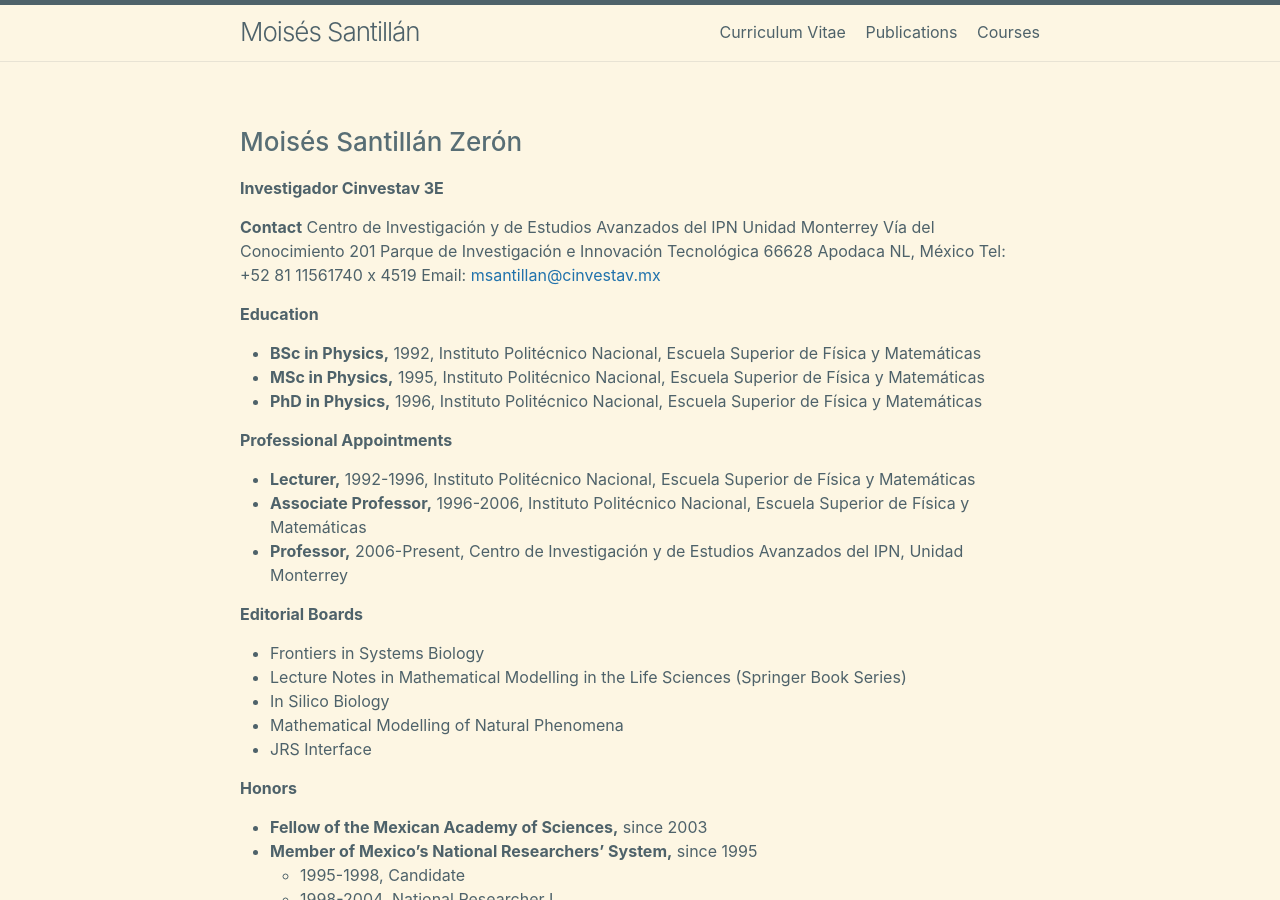
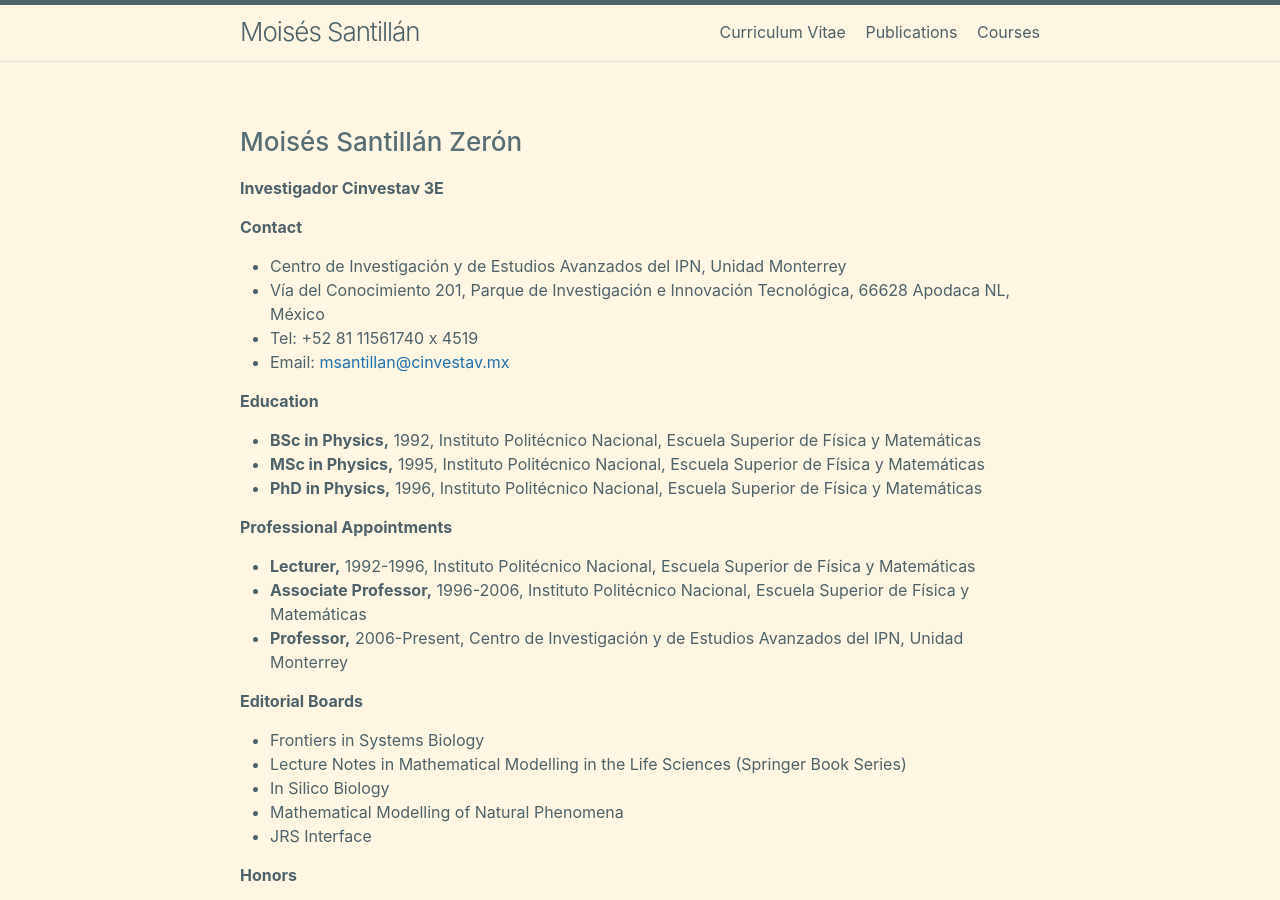
Before and after one commit to moises-santillan/moises-santillan.github.io, a Jekyll site: the page built from Curriculum.md, in a window 1280 px wide and 900 px high. Built offline with Jekyll 4.4.1, drawn with Linux system fonts in a browser that asks for light colours; nearby versions of some CDN libraries; part of the change alters nothing that is shown.

```diff
--- a/Curriculum.md
+++ b/Curriculum.md
@@ -10,13 +10,10 @@ nav-order: 1
 **Investigador Cinvestav 3E**
 
 **Contact**
-Centro de Investigación y de Estudios Avanzados del IPN
-Unidad Monterrey
-Vía del Conocimiento 201
-Parque de Investigación e Innovación Tecnológica
-66628 Apodaca NL, México
-Tel: +52 81 11561740 x 4519
-Email: [msantillan@cinvestav.mx](mailto:msantillan@cinvestav.mx)
+* Centro de Investigación y de Estudios Avanzados del IPN, Unidad Monterrey
+* Vía del Conocimiento 201, Parque de Investigación e Innovación Tecnológica, 66628 Apodaca NL, México
+* Tel: +52 81 11561740 x 4519
+* Email: [msantillan@cinvestav.mx](mailto:msantillan@cinvestav.mx)
 
 **Education**
 * **BSc in Physics,** 1992, Instituto Politécnico Nacional, Escuela Superior de Física y Matemáticas
```
